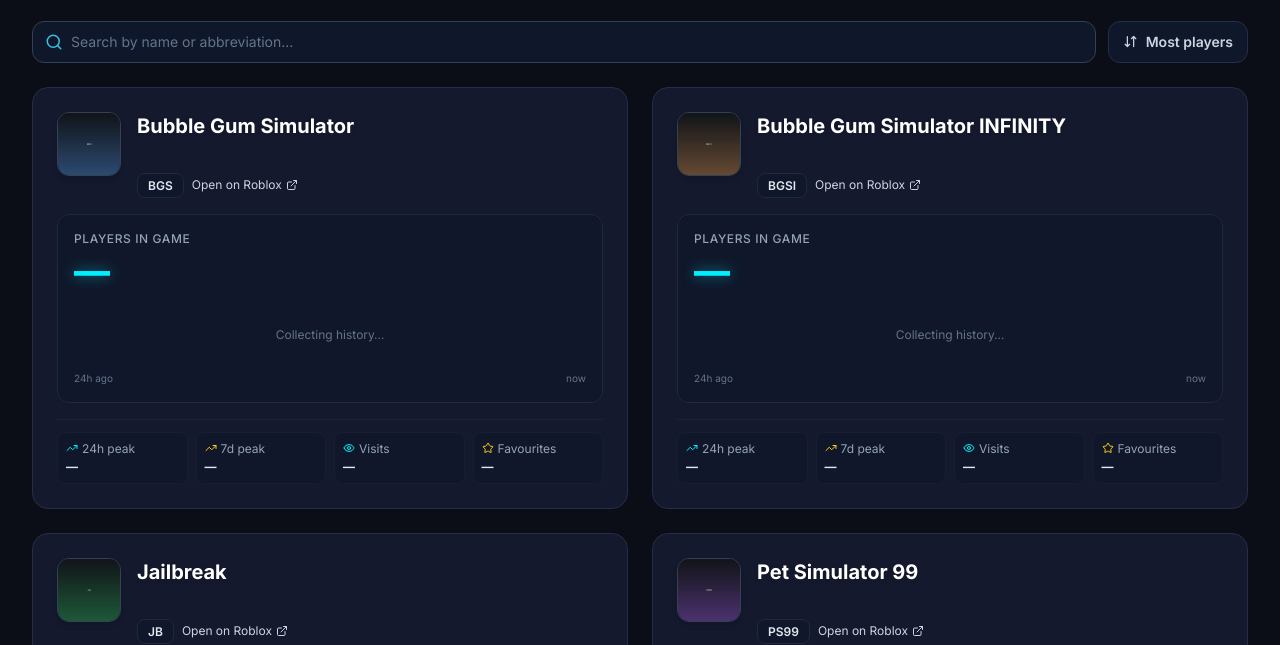
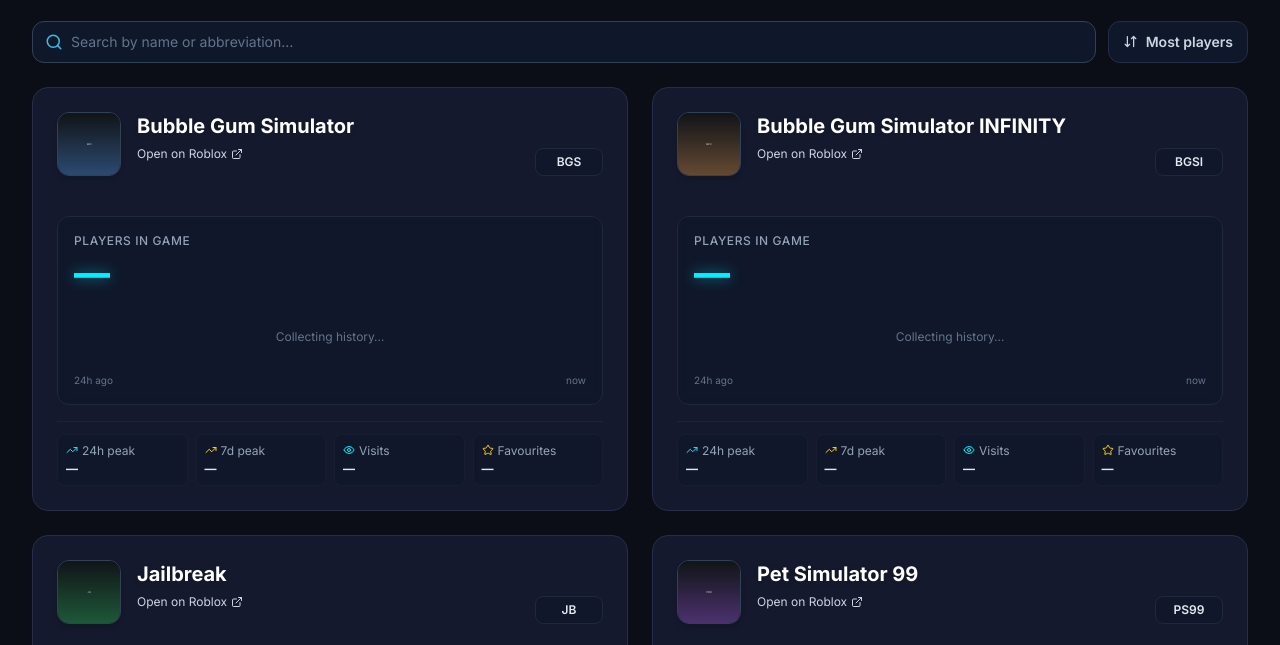
Before and after one commit to 0szysza/trackccu, a website: page games.html in a window 1280 px wide. Shown: the part 155-800 px from the top of the page. Drawn offline with nearby package versions, Linux system fonts and the light colour scheme; no server answers.

Commit message:
Show game ages in years and stack labels under ratings

```diff
--- a/games.html
+++ b/games.html
@@ -107,26 +107,26 @@
              aria-label="Open ${game.label}'s page"
              style="--accent:${game.accent};--rgb:${game.rgb}">
 
-      <div class="flex items-start justify-between gap-3">
+      <div class="games-card-header flex items-start justify-between gap-3">
         <div class="flex items-start gap-4 min-w-0 flex-1">
           <img id="icon-${s}" src="${iconFor(s)}" alt="${game.label} icon"
                data-fallback="0"
                class="tile-icon w-16 h-16 rounded-xl object-cover shadow-md bg-slate-900 shrink-0">
           <div class="min-w-0 flex-1">
-            <h2 id="name-${s}" class="games-card-title text-lg sm:text-xl font-bold text-white drop-shadow leading-snug break-words" title="${game.label}">${game.label}</h2>
-            <div class="games-card-actions flex flex-wrap items-center gap-x-2 gap-y-1 mt-1.5">
-              <span class="game-short-tag">${game.short}</span>
+            <h2 id="name-${s}" class="text-lg sm:text-xl font-bold text-white drop-shadow leading-snug break-words" title="${game.label}">${game.label}</h2>
             <a href="${game.url}" target="_blank" rel="noopener" data-stop="1"
-                 class="tile-link text-xs text-slate-300 inline-flex items-center gap-1 transition-colors">
+               class="tile-link text-xs text-slate-300 inline-flex items-center gap-1 mt-1.5 transition-colors">
               Open on Roblox <svg xmlns="http://www.w3.org/2000/svg" viewBox="0 0 24 24" fill="none" stroke="currentColor" stroke-width="2" stroke-linecap="round" stroke-linejoin="round" class="ui-icon" aria-hidden="true" ><path d="M15 3h6v6"/><path d="M10 14 21 3"/><path d="M18 13v6a2 2 0 0 1-2 2H5a2 2 0 0 1-2-2V8a2 2 0 0 1 2-2h6"/></svg>
             </a>
           </div>
         </div>
-        </div>
-        <span id="rating-${s}" class="hidden shrink-0 items-center gap-1.5 text-xs font-semibold px-2.5 py-1 rounded-lg bg-slate-900/80 border border-slate-800 text-slate-200" title="Roblox like ratio">
+        <div class="games-card-badges shrink-0 flex flex-col gap-2">
+          <span id="rating-${s}" class="invisible inline-flex w-full h-7 justify-center items-center gap-1.5 text-xs font-semibold rounded-lg bg-slate-900/80 border border-slate-800 text-slate-200" title="Roblox like ratio">
             <svg xmlns="http://www.w3.org/2000/svg" viewBox="0 0 24 24" fill="none" stroke="currentColor" stroke-width="2" stroke-linecap="round" stroke-linejoin="round" class="ui-icon tile-accent" aria-hidden="true" ><path d="M15 5.88 14 10h5.83a2 2 0 0 1 1.92 2.56l-2.33 8A2 2 0 0 1 17.5 22H4a2 2 0 0 1-2-2v-8a2 2 0 0 1 2-2h2.76a2 2 0 0 0 1.79-1.11L12 2a3.13 3.13 0 0 1 3 3.88Z"/><path d="M7 10v12"/></svg>
             <span id="ratingValue-${s}">—</span>
           </span>
+          <span class="game-short-tag games-card-tag">${game.short}</span>
+        </div>
       </div>
 
       <div class="bg-slate-900/80 rounded-xl p-4 border border-slate-800 backdrop-blur-sm">
@@ -247,9 +247,8 @@
       const rating = $("rating-" + s);
       if (typeof data.ratingPercent === "number") {
         $("ratingValue-" + s).textContent = data.ratingPercent + "%";
-        rating.classList.remove("hidden");
-        rating.classList.add("inline-flex");
-      }
+        rating.classList.remove("invisible");
+      } else rating.classList.add("invisible");
 
       // The icon and name follow whatever the game currently uses on Roblox;
       // the local file / catalog label are only the fallback.
--- a/site.css
+++ b/site.css
@@ -69,9 +69,11 @@
 }
 .tile-icon { border: 1px solid #334155; }
 .game-short-tag { display:inline-flex; align-items:center; justify-content:center; flex-shrink:0; gap:.375rem; padding:.25rem .625rem; border-radius:.5rem; background:rgba(15,23,42,.8); border:1px solid #1e293b; color:#e2e8f0; font-size:.75rem; line-height:1.25; font-weight:600; }
-.games-card-title { min-height: 2.75em; }
-@media (max-width: 479px), (min-width: 1024px) and (max-width: 1199px) {
-  .games-card-title { min-height: 4.125em; }
+.games-card-badges { width: 4.25rem; }
+.games-card-tag { width: 100%; height: 1.75rem; }
+.games-card-header { min-height: 5.5rem; }
+@media (min-width: 1024px) and (max-width: 1199px) {
+  .games-card-header { min-height: 7rem; }
 }
 .game-meta-bar { display: grid; grid-template-columns: repeat(3, minmax(0, 1fr)); }
 .game-meta-item { min-width: 0; }
--- a/site.js
+++ b/site.js
@@ -72,6 +72,11 @@
     const delta = Date.now() - ms;
     const future = delta < 0;
     const value = Math.abs(delta);
+    const years = value / 31557600000;
+    if (years >= 1) {
+      const amount = Math.round(years);
+      return future ? `in ${amount} year${amount === 1 ? "" : "s"}` : `${amount} year${amount === 1 ? "" : "s"} ago`;
+    }
     const units = [
       [86400000, "day"], [3600000, "hour"], [60000, "minute"], [1000, "second"],
     ];
```
Lines whose indentation alone changed are shown as unchanged.
